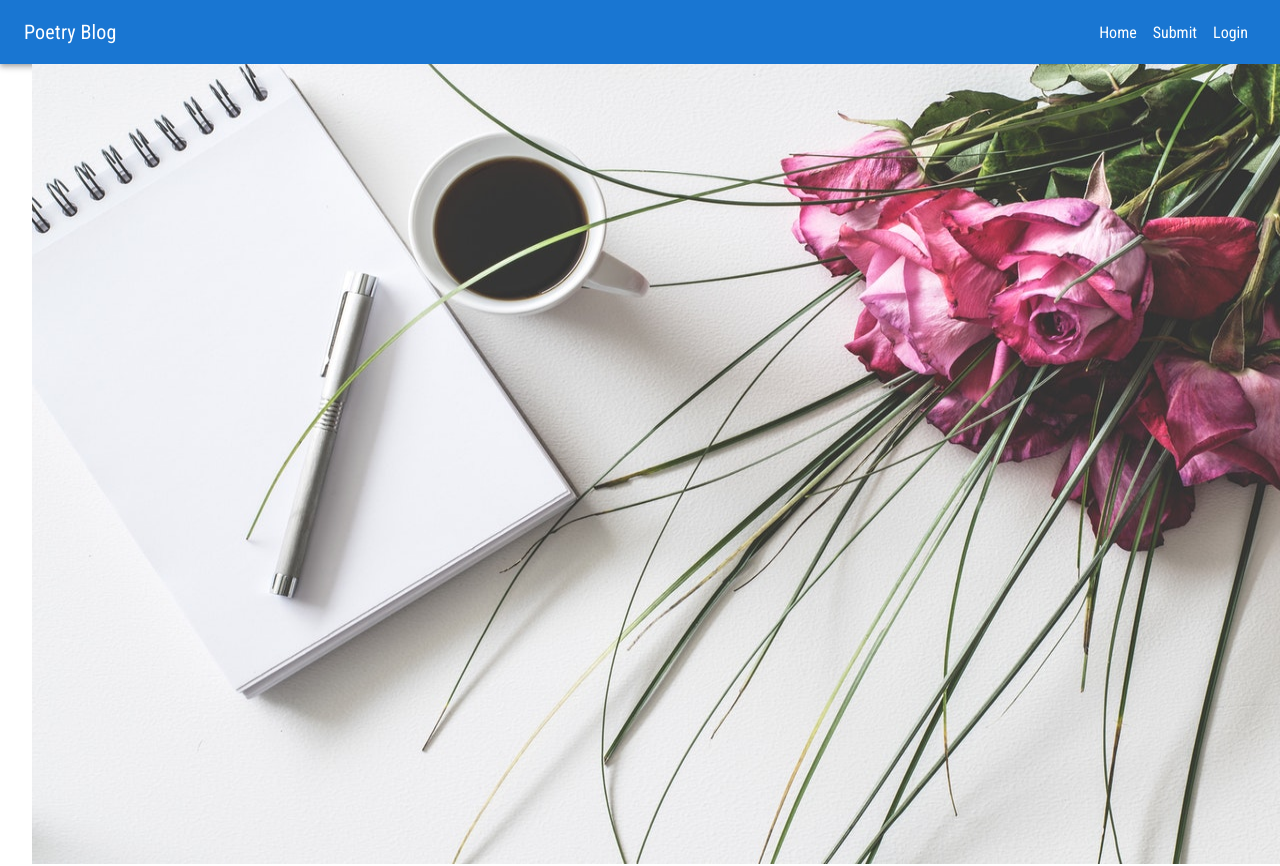
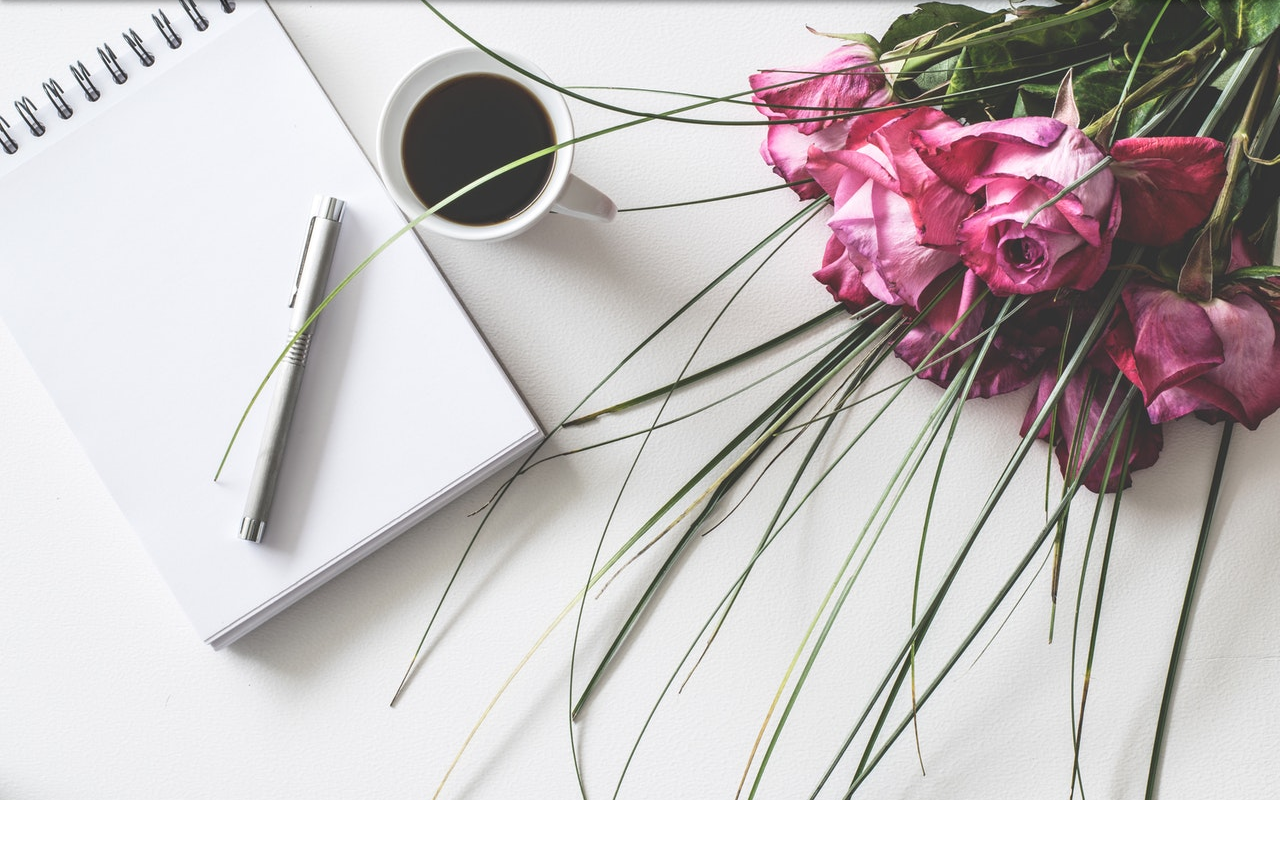
Before and after one commit to igloo1505/poetry_blog, a Next.js app: page / in a window 1280 px wide. Shown: the top 866 px of the page. Built offline with nearby package versions, Linux system fonts and the light colour scheme.

Commit message:
Self hiding navbar working... not sure how I feel about it

```diff
--- a/components/app/Appbar.js
+++ b/components/app/Appbar.js
@@ -3,22 +3,25 @@ import AppBar from "@mui/material/AppBar";
 import Box from "@mui/material/Box";
 import Toolbar from "@mui/material/Toolbar";
 import Typography from "@mui/material/Typography";
-import IconButton from "@mui/material/IconButton";
 import Link from "next/link";
-// import MenuIcon from "@mui/icons-material/Menu";
-// import AccountCircle from "@mui/icons-material/AccountCircle";
+import clsx from "clsx";
 import * as Types from "../../state/Types";
 import { makeStyles, withStyles } from "@material-ui/core/styles";
-import FormControlLabel from "@mui/material/FormControlLabel";
-import FormGroup from "@mui/material/FormGroup";
-import MenuItem from "@mui/material/MenuItem";
-import Menu from "@mui/material/Menu";
 import { connect, useDispatch } from "react-redux";
 import { handleLogout } from "../../state/userActions";
 
 const hoverLimit = 100;
 
 const useStyles = makeStyles((theme) => ({
+	toolbarMain: {
+		position: "absolute",
+		width: "100vw",
+		zIndex: 10,
+		transition: "all 0.3s ease-in-out",
+	},
+	toolbarHidden: {
+		transform: "translateY(-100%)",
+	},
 	toolbarRight: {
 		display: "flex",
 		flexDirection: "row",
@@ -55,14 +58,12 @@ const Appbar = ({
 	const dispatch = useDispatch();
 
 	const showNavbar = () => {
-		console.log("Showing navbar");
 		dispatch({
 			type: Types.SET_NAVBAR_HIDDEN,
 			payload: false,
 		});
 	};
 	const hideNavbar = () => {
-		console.log("Hiding navbar");
 		dispatch({
 			type: Types.RESET_NAVBAR_HIDDEN,
 		});
@@ -70,14 +71,12 @@ const Appbar = ({
 	useEffect(() => {
 		if (typeof window !== "undefined") {
 			document.addEventListener("mousemove", (e) => {
-				console.log("e.y: ", e.y);
 				if (e.y < hoverLimit) {
 					showNavbar();
 				}
 				if (e.y >= hoverLimit) {
 					hideNavbar();
 				}
-				console.log("Event", e);
 			});
 		}
 	}, []);
@@ -108,6 +107,7 @@ const Appbar = ({
 			sx={{ flexGrow: 1 }}
 			onMouseEnter={showNavbar}
 			onMouseLeave={hideNavbar}
+			className={clsx(styles.toolbarMain, navbarHidden && styles.toolbarHidden)}
 		>
 			<AppBar position="static">
 				<Toolbar>
--- a/components/landing/HeroSection.js
+++ b/components/landing/HeroSection.js
@@ -14,6 +14,7 @@ const useStyles = makeStyles((theme) => ({
 		justifyContent: "center",
 		alignItems: "center",
 		textAlign: "center",
+		zIndex: 1,
 		// border: "5px solid red",
 	},
 }));
@@ -23,11 +24,10 @@ const HeroSection = () => {
 	return (
 		<div className={styles.heroContainer}>
 			<Image
-				// loader={myLoader}
 				src={HeroImage}
 				alt="Dramatic Poetry with Roses"
-				// width={500}
-				// height={500}
+				layout="fill"
+				objectFit="cover"
 			/>
 		</div>
 	);
--- a/state/UIReducer.js
+++ b/state/UIReducer.js
@@ -3,7 +3,7 @@ import store from "./store";
 import { createReducer } from "@reduxjs/toolkit";
 
 const initialState = {
-	navbarHidden: false,
+	navbarHidden: true,
 };
 
 const UIReducer = createReducer(initialState, (builder) => {
@@ -16,7 +16,7 @@ const UIReducer = createReducer(initialState, (builder) => {
 	builder.addCase(Types.RESET_NAVBAR_HIDDEN, (state, action) => {
 		return {
 			...state,
-			navbarHidden: false,
+			navbarHidden: true,
 		};
 	});
 });
--- a/styles/Home.module.css
+++ b/styles/Home.module.css
@@ -1,5 +1,9 @@
 .container {
 	padding: 0rem;
+	display: flex;
+	flex-direction: column;
+	justify-content: center;
+	align-items: flex-start;
 	@media screen and (min-width: 768px) {
 		padding: 0 2rem;
 	}
```
